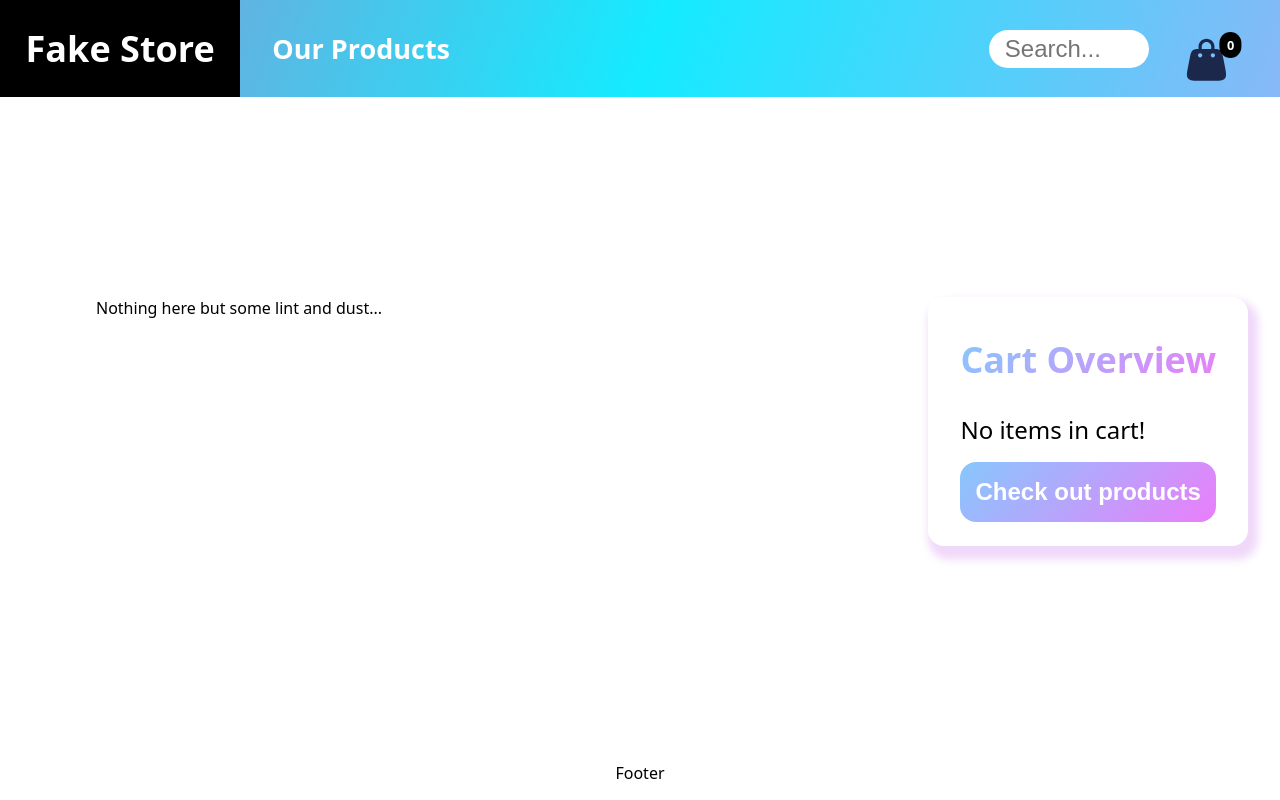
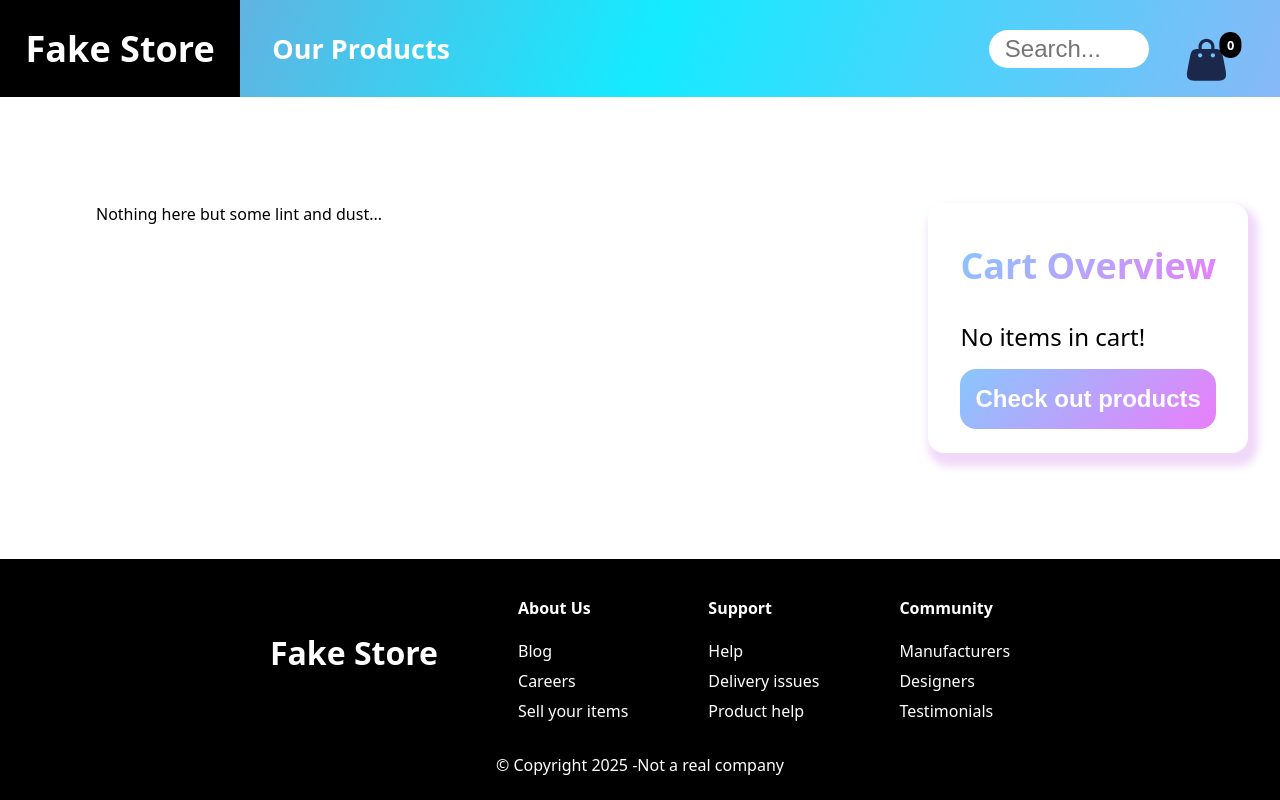
Before and after one commit to Aripov-Sirojiddin/Project-Fake-Store, a React app: page /cart in a window 1280 px wide. Built offline with nearby package versions, Linux system fonts and the light colour scheme; the HTML template or start-up script is replaced by a standard one.

Commit message:
Filled out and styled the footer.

```diff
--- a/src/componets/footer/footer.jsx
+++ b/src/componets/footer/footer.jsx
@@ -1,8 +1,31 @@
-import styles from  "./footer.module.css"
+import styles from "./footer.module.css";
 export default function Footer({}) {
   return (
-    <div className={styles.container}>
-      <p>Footer</p>
-    </div>
+    <>
+      <div className={styles.container}>
+        <div className={styles.horizontalContainer}>
+          <h1>Fake Store</h1>
+          <div>
+            <h4>About Us</h4>
+            <p>Blog</p>
+            <p>Careers</p>
+            <p>Sell your items</p>
+          </div>
+          <div>
+            <h4>Support</h4>
+            <p>Help</p>
+            <p>Delivery issues</p>
+            <p>Product help</p>
+          </div>
+          <div>
+            <h4>Community</h4>
+            <p>Manufacturers</p>
+            <p>Designers</p>
+            <p>Testimonials</p>
+          </div>
+        </div>
+        <p>© Copyright 2025 -Not a real company</p>
+      </div>
+    </>
   );
 }
--- a/src/componets/footer/footer.module.css
+++ b/src/componets/footer/footer.module.css
@@ -1,6 +1,23 @@
-.container {
+
+.horizontalContainer{
   display: flex;
   justify-content: center;
-  align-items: center;
+  gap: 5rem;
   width: 100%;
 }
+.horizontalContainer h1 {
+  align-self: center;
+}
+.container {
+  color: white;
+  background: black;
+  font-size: medium;
+  padding: 1rem;
+  display: flex;
+  flex-direction: column;
+  align-items: center;
+  gap: 1rem;
+}
+.container p {
+  margin-block: 0.5rem;
+}
```
